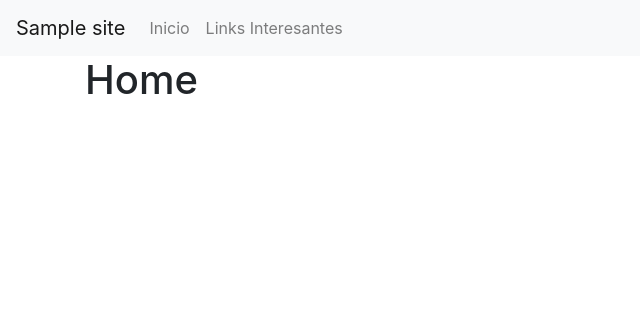
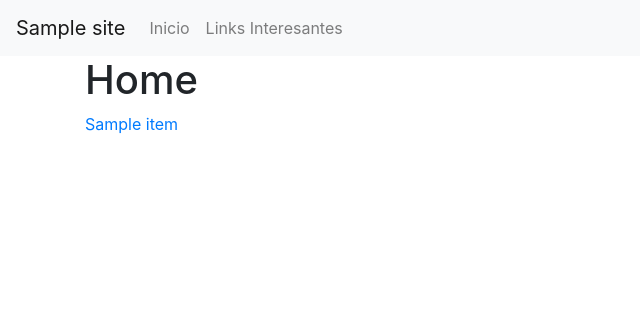
Before and after one commit to Jesus-Loranca/Coleccion-Numismatica, a Flask app: template templates/home.html in a window 1280 px wide. Shown: the top 316 px of the page, without its empty margins (0-640 px from the left). Run offline with Flask 2, Linux system fonts and the light colour scheme; the template is opened without the code that fills it: most values are stand-ins (such as "Sample title", 1, 10 or a date in 2020); some libraries are stand-ins or nearby versions.

Commit message:
UPDATE: Home page to loop all the items in the spreadsheet

```diff
--- a/app.py
+++ b/app.py
@@ -17,8 +17,10 @@ def test():
 @app.route('/<string:language>/')
 def home(language = 'es'):
     site = Site(language, splitByLanguage('Inicio | Home', language))
+    collection = Collection(site)
+    items = collection.asItems()
 
-    return render_template('home.html', site = site, item = item)
+    return render_template('home.html', site = site, items = items)
 
 @app.route('/<string:language>/<string:item>/')
 def item(language, item):
--- a/templates/home.html
+++ b/templates/home.html
@@ -2,4 +2,8 @@
 
 {% block content %}
     <h1>Home</h1>
+
+    {% for item in items %}
+        <a href="{{ item.link() }}">{{ item.name() }}</a>
+    {% endfor %}
 {% endblock %}
```
